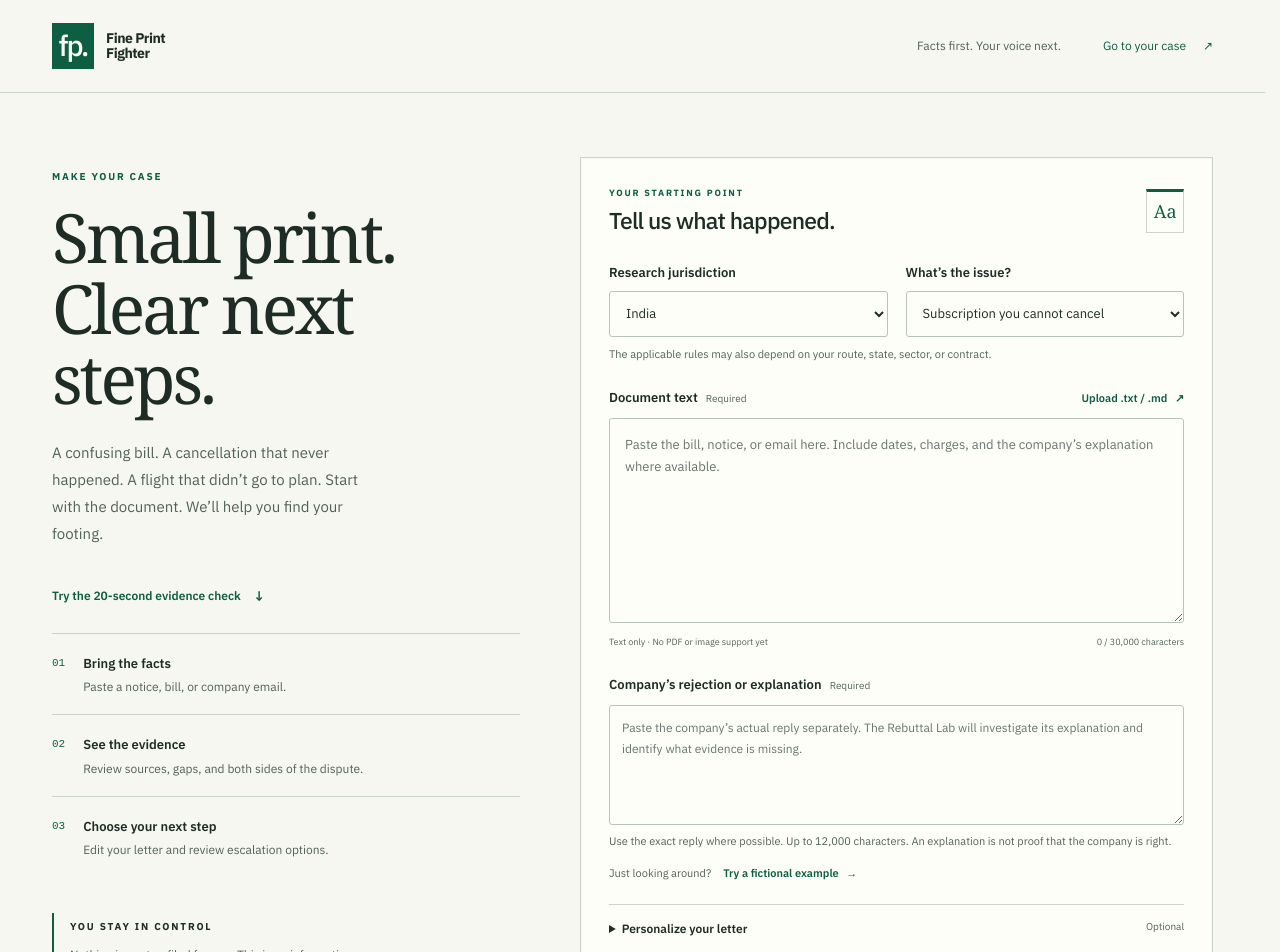
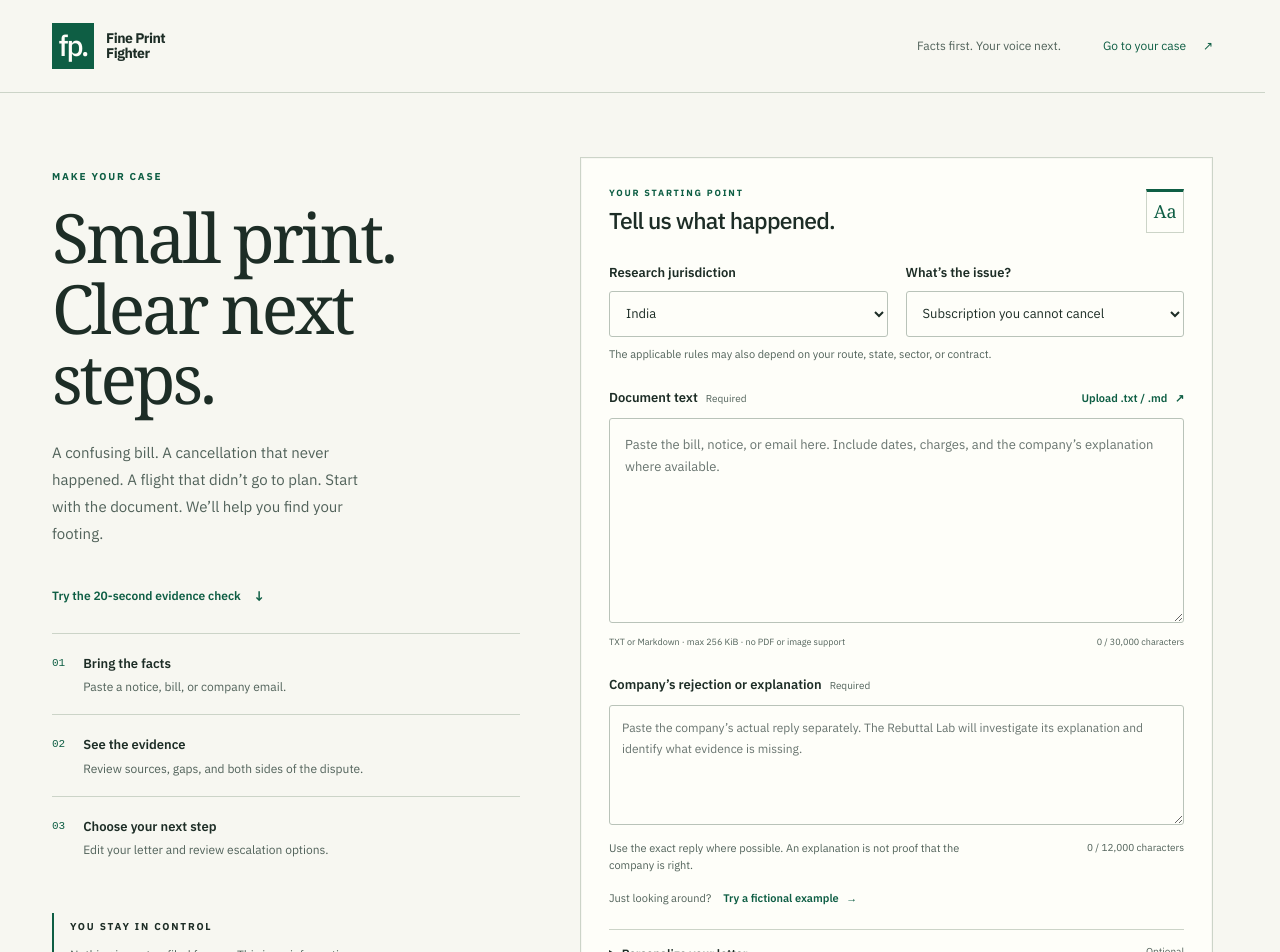
Before and after one commit to R-Hruthvik/fine-print-fighter, a Next.js app: page / in a window 1280 px wide. Shown: the top 952 px of the page. Built offline with nearby package versions, Linux system fonts and the light colour scheme.

Commit message:
feat(ui): clarify intake requirements and text limits

```diff
--- a/src/app/globals.css
+++ b/src/app/globals.css
@@ -105,6 +105,9 @@ label input, label select { margin-top: 7px; font-weight: 400; }
 .text-button span { margin-left: 5px; }
 .document-input { min-height: 205px; font-size: 13px; line-height: 1.75; padding: 15px; }
 .document-meta { display: flex; justify-content: space-between; gap: 10px; color: var(--muted); font-size: 9px; margin-top: 5px; overflow-wrap: anywhere; }
+.company-response-meta { display: flex; justify-content: space-between; align-items: start; gap: 16px; margin-top: 7px; }
+.company-response-meta .field-hint { margin: 0; max-width: 58ch; }
+.character-counter { flex: 0 0 auto; color: var(--muted); font-size: 10px; font-variant-numeric: tabular-nums; }
 .over-limit { color: var(--danger); font-weight: 700; }
 .sample-row { display: flex; align-items: center; gap: 12px; font-size: 11px; color: var(--muted); margin: 14px 0 22px; }
 .preferences { border-top: 1px solid var(--line); border-bottom: 1px solid var(--line); margin-bottom: 24px; }
@@ -274,6 +277,7 @@ label input, label select { margin-top: 7px; font-weight: 400; }
   .document-label label { font-size: 12px; }
   .document-label .text-button { font-size: 10px; }
   .document-meta { flex-direction: column; gap: 1px; font-size: 9px; }
+  .company-response-meta { flex-direction: column; gap: 5px; }
   .sample-row { flex-wrap: wrap; gap: 3px 8px; }
   .submission-row { flex-wrap: wrap; gap: 15px; }
   .submission-row .primary-button { flex-basis: 100%; }
--- a/src/components/FighterApp.tsx
+++ b/src/components/FighterApp.tsx
@@ -232,10 +232,10 @@ export function FighterApp() {
             <div className="document-label"><label htmlFor="document-text">Document text <span className="required-note">Required</span></label><button className="text-button" type="button" onClick={() => fileRef.current?.click()}>Upload .txt / .md <span aria-hidden="true">↗</span></button></div>
             <input ref={fileRef} type="file" accept=".txt,.md,text/plain,text/markdown" className="sr-only" tabIndex={-1} aria-label="Upload a text document" onChange={(event) => { const file = event.target.files?.[0]; if (file) void upload(file); }} />
             <textarea id="document-text" className="document-input" value={form.documentText} onChange={(event) => { update("documentText", event.target.value); setFileName(null); }} aria-describedby="document-hint document-count" placeholder="Paste the bill, notice, or email here. Include dates, charges, and the company’s explanation where available." required />
-            <div className="document-meta"><span id="document-hint">{fileName ?? "Text only · No PDF or image support yet"}</span><span id="document-count" className={form.documentText.length > MAX_DOCUMENT_CHARACTERS ? "over-limit" : ""}>{form.documentText.length.toLocaleString("en-IN")} / 30,000 characters</span></div>
+            <div className="document-meta"><span id="document-hint">{fileName ? `Loaded ${fileName}` : "TXT or Markdown · max 256 KiB · no PDF or image support"}</span><span id="document-count" className={form.documentText.length > MAX_DOCUMENT_CHARACTERS ? "over-limit" : ""}>{form.documentText.length.toLocaleString("en-IN")} / 30,000 characters</span></div>
             <label htmlFor="company-response" className="company-response-label">Company’s rejection or explanation <span className="required-note">Required</span></label>
-            <textarea id="company-response" className="company-response-input" value={form.companyResponse} onChange={(event) => update("companyResponse", event.target.value)} aria-describedby="company-response-hint" placeholder="Paste the company’s actual reply separately. The Rebuttal Lab will investigate its explanation and identify what evidence is missing." required />
-            <p className="field-hint" id="company-response-hint">Use the exact reply where possible. Up to 12,000 characters. An explanation is not proof that the company is right.</p>
+            <textarea id="company-response" className="company-response-input" value={form.companyResponse} onChange={(event) => update("companyResponse", event.target.value)} aria-describedby="company-response-hint company-response-count" placeholder="Paste the company’s actual reply separately. The Rebuttal Lab will investigate its explanation and identify what evidence is missing." required />
+            <div className="company-response-meta"><p className="field-hint" id="company-response-hint">Use the exact reply where possible. An explanation is not proof that the company is right.</p><span id="company-response-count" className={`character-counter ${form.companyResponse.length > 12_000 ? "over-limit" : ""}`}>{form.companyResponse.length.toLocaleString("en-IN")} / 12,000 characters</span></div>
             <div className="sample-row"><span>Just looking around?</span><button className="text-button" type="button" onClick={() => { setForm({ ...DEFAULT_FORM, caseType: "subscription-cancel", documentText: SAMPLE, companyResponse: "Your subscription remained active through the next billing date. Our records show that cancellation was not completed before the renewal. We cannot refund the charge." }); setIsFictionalSample(true); setFileName(null); setError(null); setNotice("Fictional sample loaded. The company reply is invented; research results are retrieved live."); }}>Try a fictional example <span aria-hidden="true">→</span></button></div>
             <details className="preferences"><summary>Personalize your letter <span>Optional</span></summary><div className="form-grid preference-fields"><label htmlFor="user-name">Your name<input id="user-name" autoComplete="name" value={form.userName} maxLength={200} onChange={(event) => update("userName", event.target.value)} placeholder="Or leave a placeholder" /></label><label htmlFor="letter-language">Letter language<input id="letter-language" value="English" readOnly aria-describedby="language-hint" /><span className="field-hint" id="language-hint">English is supported in this version.</span></label><label htmlFor="desired-outcome" className="full-width">What would resolve this?<input id="desired-outcome" value={form.desiredOutcome} maxLength={2000} onChange={(event) => update("desiredOutcome", event.target.value)} placeholder="For example, cancel my plan and review the latest charge" /></label><label htmlFor="reply-deadline" className="full-width">Requested reply period<input id="reply-deadline" value={form.replyDeadline} maxLength={100} onChange={(event) => update("replyDeadline", event.target.value)} aria-describedby="reply-hint" /><span className="field-hint" id="reply-hint">A requested response time, not an established legal deadline.</span></label></div></details>
           </fieldset>
```
